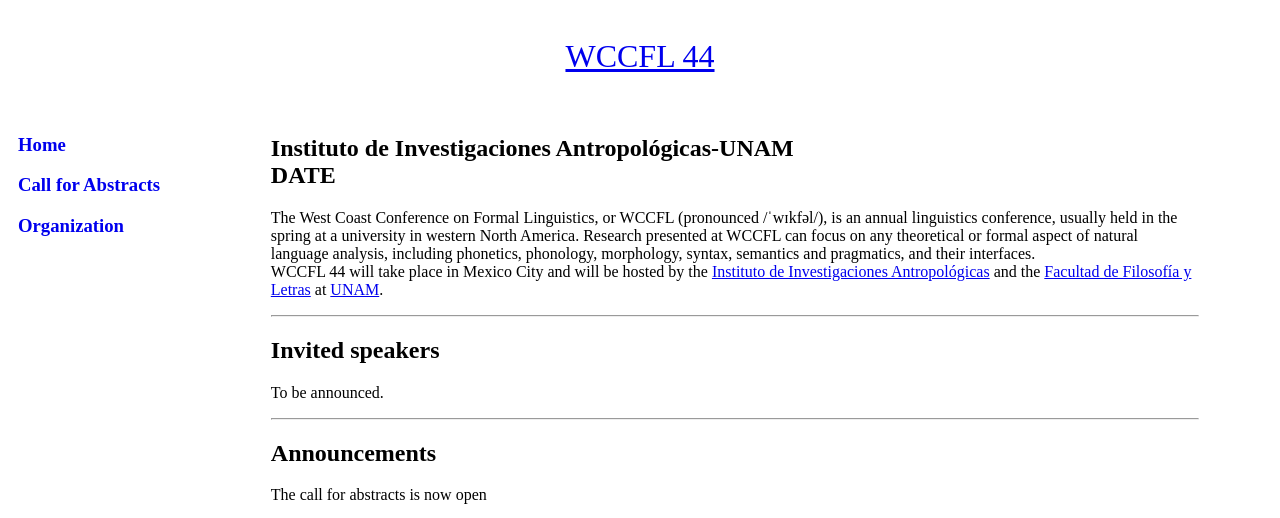
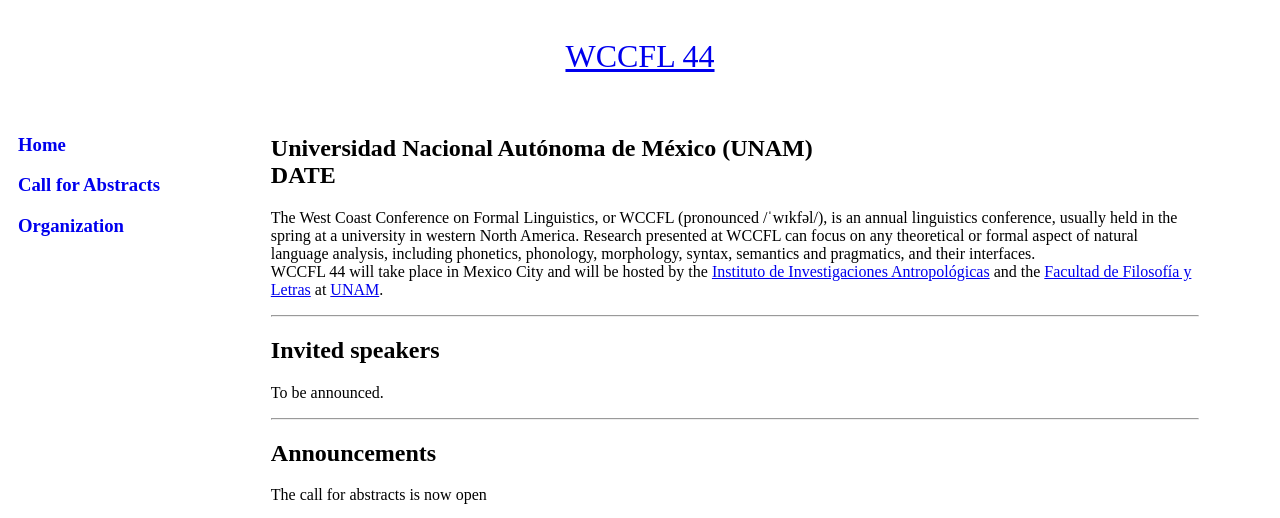
Before and after one commit to wccfl44/WCCFL44, a plain HTML site: page index.html in a window 1280 px wide. Shown: the top 518 px of the page. Drawn offline with Linux system fonts and the light colour scheme.

Commit message:
instituciones

```diff
--- a/index.html
+++ b/index.html
@@ -29,7 +29,7 @@
      <p><a class="site-title" rel="author" href="organization.html" style="text-decoration:none"><h3>Organization</h3></a></p>
   </div>
   <div class="column middle">
-  	<h2>Instituto de Investigaciones Antropológicas-UNAM<br> DATE</h2>
+  	<h2>Universidad Nacional Autónoma de México (UNAM)<br> DATE</h2>
   	<p> The West Coast Conference on Formal Linguistics, or WCCFL (pronounced /ˈwɪkfəl/), is an annual linguistics conference, usually held in the spring at a university in western North America. Research presented at WCCFL can focus on any theoretical or formal aspect of natural language analysis, including phonetics, phonology, morphology, syntax, semantics and pragmatics, and their interfaces. <br>
     WCCFL 44 will take place in Mexico City and will be hosted by the <a href="https://www.iia.unam.mx">Instituto de Investigaciones Antropológicas</a> and the <a href="https://www.filos.unam.mx">Facultad de Filosofía y Letras</a> at <a href="https://www.unam.mx">UNAM</a>.</p>
 
```
